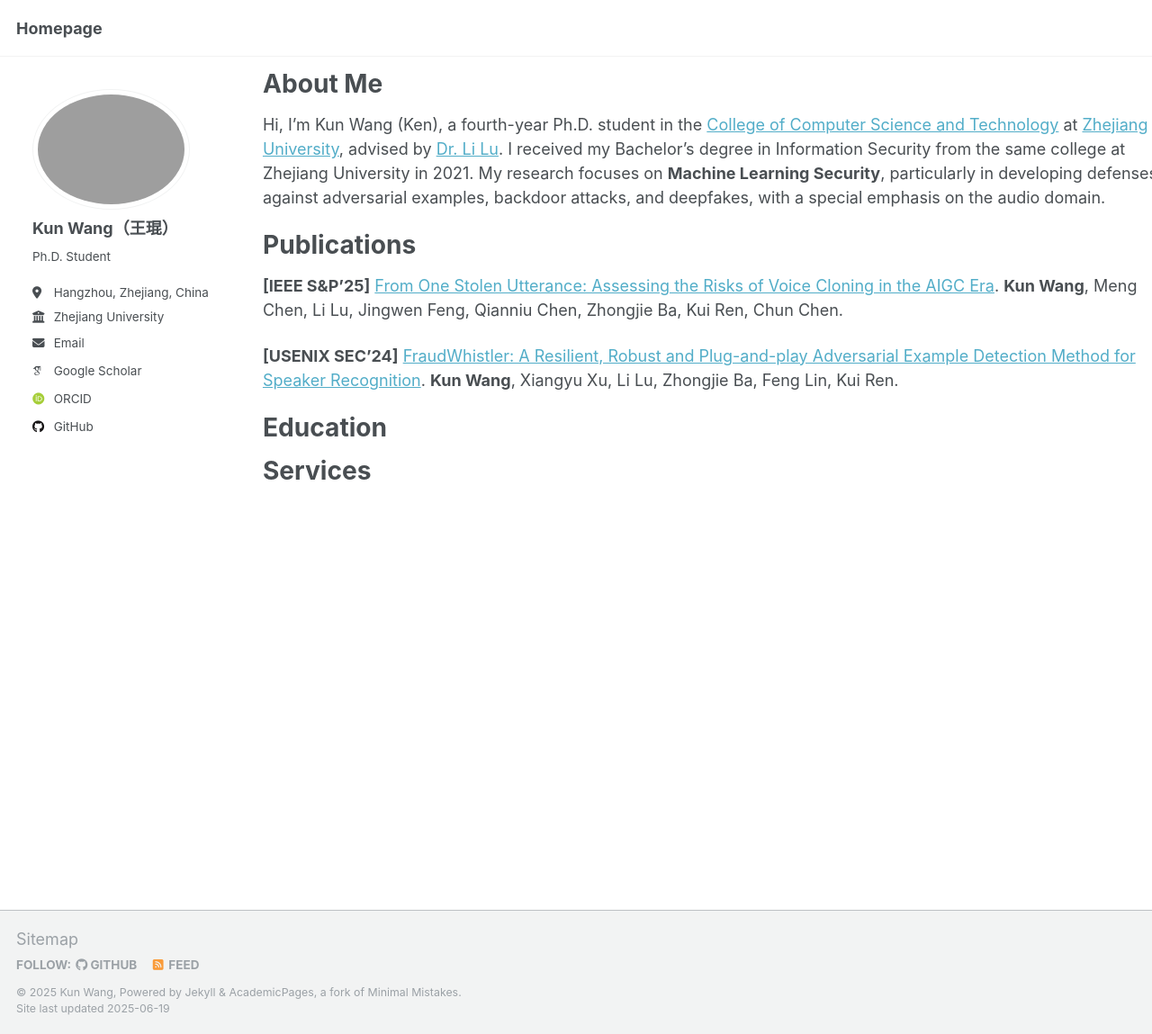
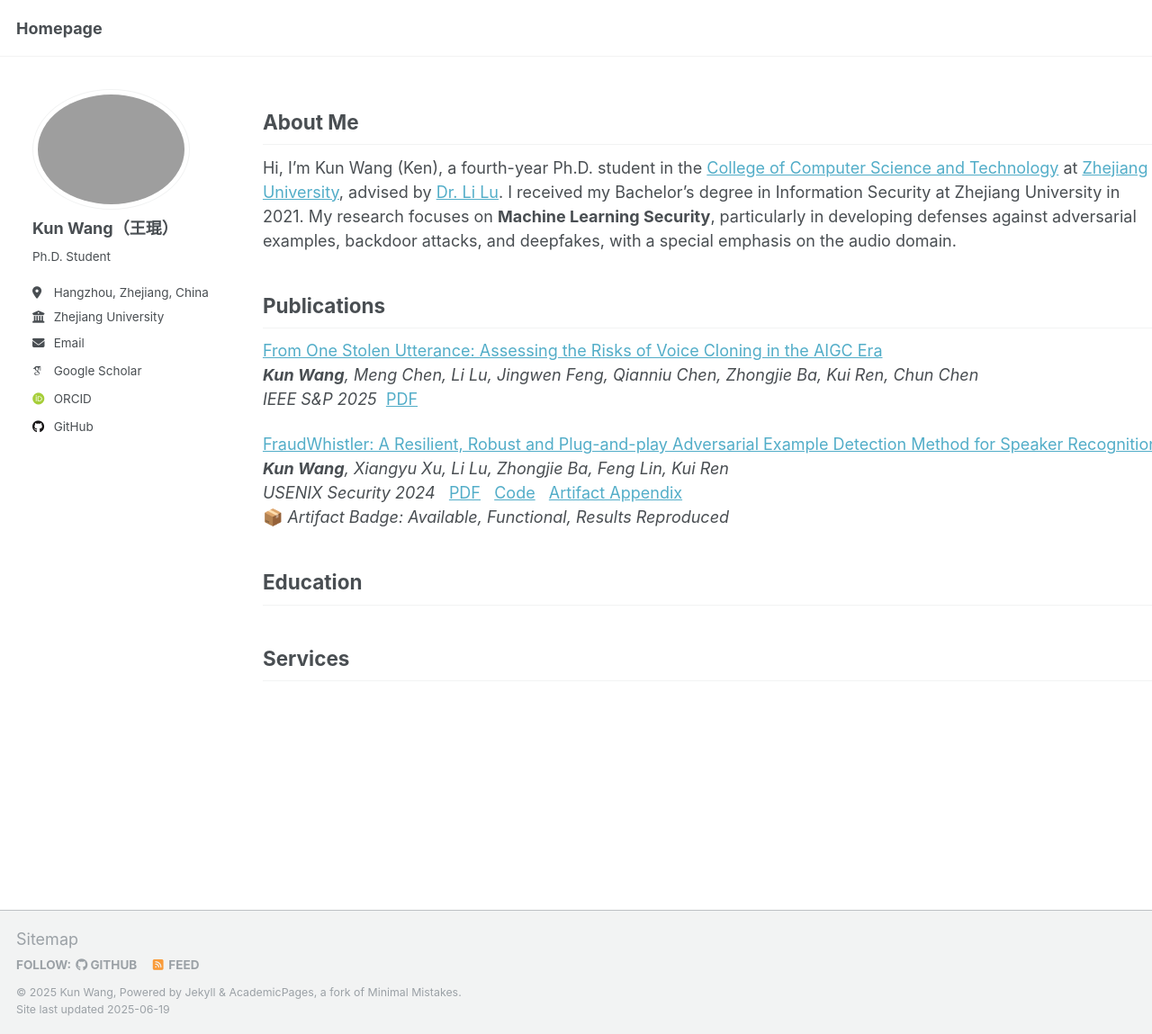
Before and after one commit to kunwang-ken/kunwang-ken.github.io, a Jekyll site: the page built from _pages/about.md, in a window 1280 px wide and 1149 px high. Shown: the whole window at 90% size. Built offline with Jekyll 4.4.1, drawn with Linux system fonts in a browser that asks for light colours; some web fonts are replaced.

```diff
--- a/_pages/about.md
+++ b/_pages/about.md
@@ -7,27 +7,35 @@ redirect_from:
   - /about.html
 ---
 
-About Me
-======
+## About Me
+
 Hi, I'm Kun Wang (Ken), a fourth-year Ph.D. student in the [College of Computer Science and Technology](http://www.cs.zju.edu.cn) at [Zhejiang University](http://www.zju.edu.cn), advised by [Dr. Li Lu](https://lynnlilu.github.io).
-I received my Bachelor's degree in Information Security from the same college at Zhejiang University in 2021.
+I received my Bachelor's degree in Information Security at Zhejiang University in 2021.
 My research focuses on **Machine Learning Security**, particularly in developing defenses against adversarial examples, backdoor attacks, and deepfakes, with a special emphasis on the audio domain.
 
 
-Publications
-======
-**[IEEE S&P'25]** [From One Stolen Utterance: Assessing the Risks of Voice Cloning in the AIGC Era](#).
-**Kun Wang**, Meng Chen, Li Lu, Jingwen Feng, Qianniu Chen, Zhongjie Ba, Kui Ren, Chun Chen.
+## Publications
 
-**[USENIX SEC'24]** [FraudWhistler: A Resilient, Robust and Plug-and-play Adversarial Example Detection Method for Speaker Recognition](#).
-**Kun Wang**, Xiangyu Xu, Li Lu, Zhongjie Ba, Feng Lin, Kui Ren.
+[From One Stolen Utterance: Assessing the Risks of Voice Cloning in the AIGC Era](https://www.computer.org/csdl/proceedings-article/sp/2025/223600e277/26hiWdqEiis) \\
+_**Kun Wang**, Meng Chen, Li Lu, Jingwen Feng, Qianniu Chen, Zhongjie Ba, Kui Ren, Chun Chen_ \\
+_IEEE S&P 2025_ &nbsp;[PDF](files/fosu-sp25-wang-kun.pdf)
+
+
+
+[FraudWhistler: A Resilient, Robust and Plug-and-play Adversarial Example Detection Method for Speaker Recognition](https://www.usenix.org/conference/usenixsecurity24/presentation/wang-kun) \\
+_**Kun Wang**, Xiangyu Xu, Li Lu, Zhongjie Ba, Feng Lin, Kui Ren_ \\
+_USENIX Security 2024_ &nbsp;
+[PDF](files/fraudwhistler-uss24-wang-kun.pdf) &nbsp;
+[Code](https://github.com/kunwang-ken/FraudWhistler) &nbsp;
+[Artifact Appendix](files/fraudwhistler-usenixsecurity24-appendix-wang-kun.pdf)\\
+📦 *Artifact Badge: Available, Functional, Results Reproduced*
 
 
 
 Education
-======
+------
 
 
 
 Services
-======
+------
```
